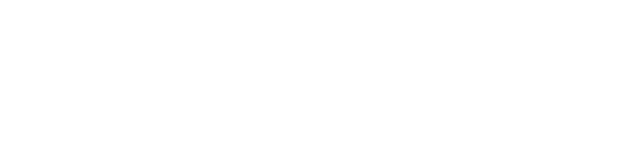
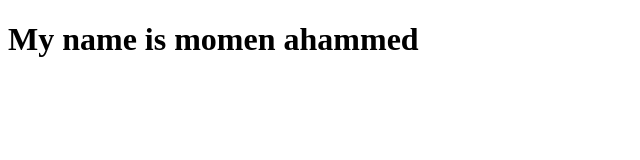
Before and after one commit to momenahmed019024/my-third-repo, a plain HTML site: page index.html in a window 1280 px wide. Shown: the whole page, without its empty margins (0-640 px from the left). Drawn offline with Linux system fonts and the light colour scheme.

Commit message:
added header

```diff
--- a/index.html
+++ b/index.html
@@ -7,6 +7,7 @@
     <title>this new git hubs</title>
 </head>
 <body>
+    <h1>My name is momen ahammed</h1>
 
 </body>
 </html>
```
